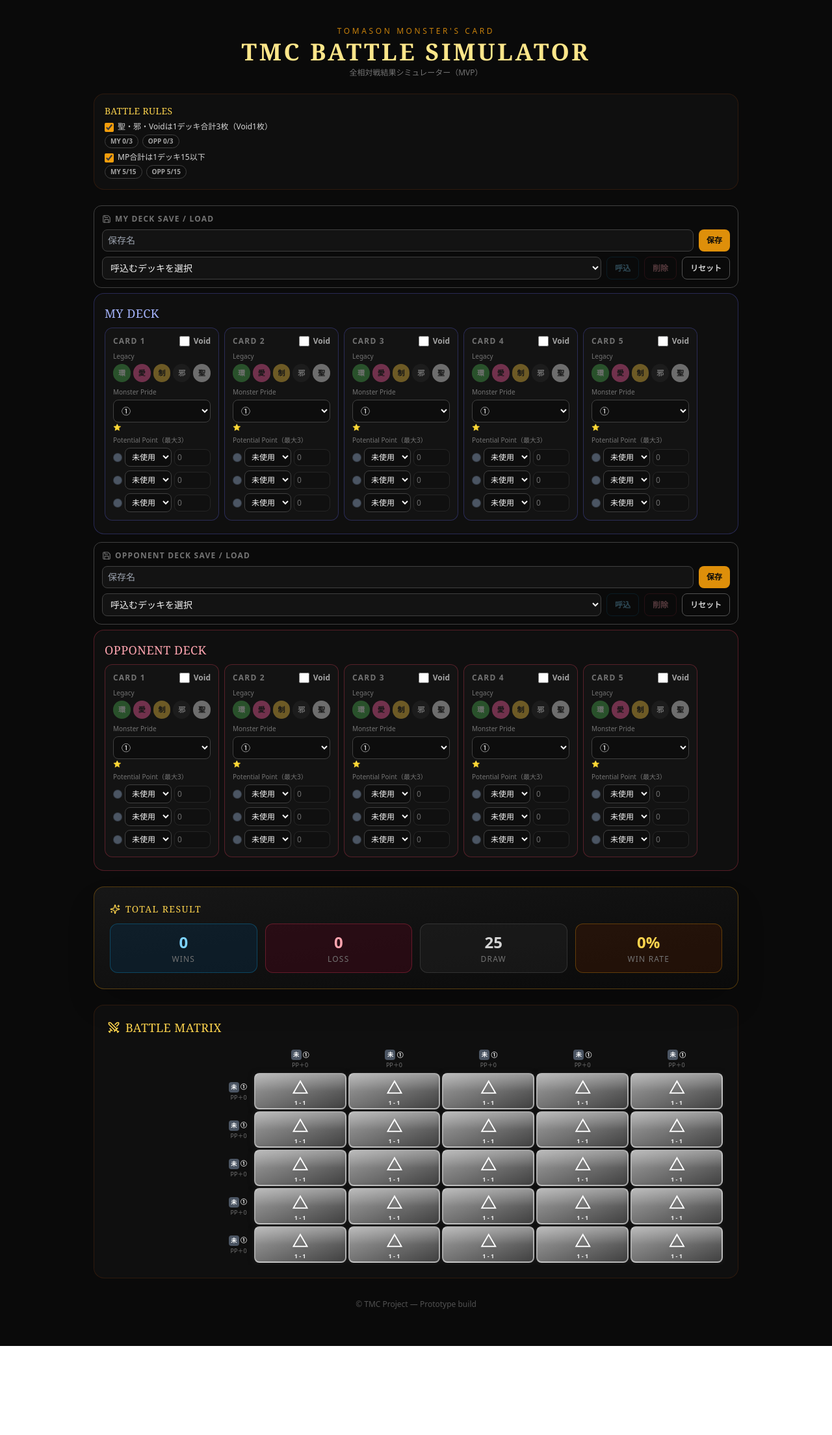
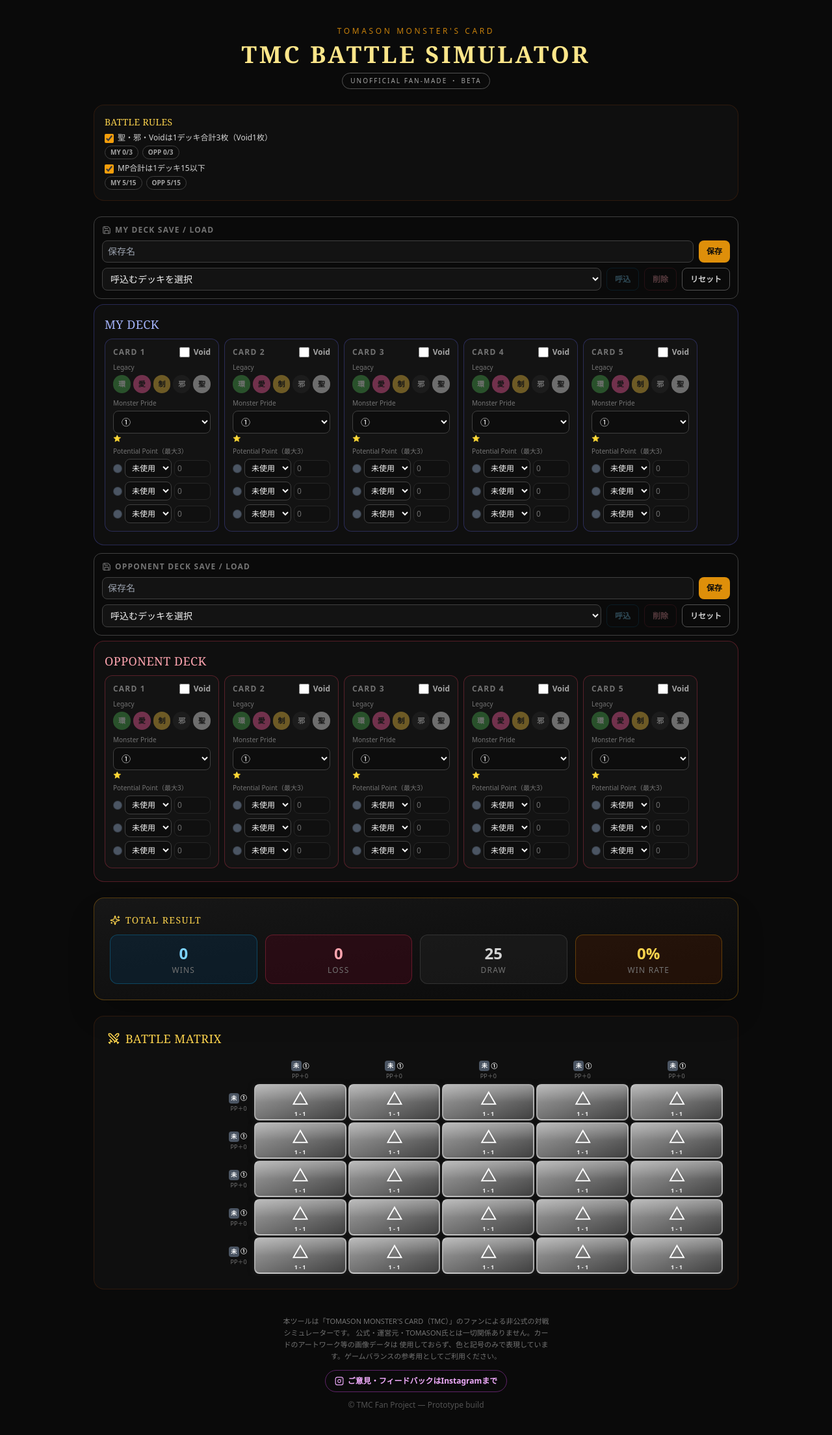
Before and after one commit to BayesR/tmc-battle-simulator, a React (Vite) app: page / in a window 1280 px wide. Shown: the top 2208 px of the page at 65% size. Before the commit the page ends 2071 px from the top, so only its background shows below. Built offline with nearby package versions, Linux system fonts and the light colour scheme.

Commit message:
add legacy-based default potential point mapping

```diff
--- a/src/App.jsx
+++ b/src/App.jsx
@@ -1,5 +1,8 @@
 import React, { useState, useMemo } from "react";
-import { Swords, Save, Sparkles } from "lucide-react";
+import { Swords, Save, Sparkles, Instagram } from "lucide-react";
+
+// フィードバック導線用リンク。★自分のInstagramアカウントURLに書き換えてください★
+const FEEDBACK_INSTAGRAM_URL = "https://www.instagram.com/_bayesr/";
 
 /* =========================================================================
  * TMC (TOMASON MONSTER'S CARD) BATTLE SIMULATOR — MVP
@@ -45,6 +48,15 @@
  * ここを変更すればボタン表示・バッジ表示すべてに反映される。
  * ----------------------------------------------------------------------- */
 const LEGACIES = ["環", "愛", "制", "邪", "聖"];
+
+// カードのLegacyを変更した際、Potential Pointの1枠目に自動セットするLegacy。
+// 邪だけは特別に3枠すべて（愛・制・環）を自動セットする（別途ハンドリング）。
+const AUTO_PP_LEGACY_MAP = {
+  環: "愛",
+  愛: "制",
+  制: "環",
+  聖: "邪",
+};
 
 // 記号 / 英語名 / テーマカラー（公式カラー）
 const LEGACY_INFO = {
@@ -300,7 +312,8 @@
 function CardInput({ card, index, onChange, panelBorder }) {
   // トップレベルの単純なフィールド更新（legacy / monsterPride / hasVoid）。
   // legacyに「邪」を選んだ場合は、Potential Pointへ自動的に愛・制・環をセットする。
-  // 邪以外のLegacyを選んだ場合は、Potential Pointを全て「未使用」にリセットする。
+  // 環→愛、愛→制、制→環、聖→邪 のように、それ以外のLegacyも1枠目にデフォルトのPP Legacyを自動セットする。
+  // 未選択（空欄）に戻した場合は、Potential Pointを全て「未使用」にリセットする。
   const handleFieldChange = (field, value) => {
     if (field === "legacy") {
       if (value === "邪") {
@@ -310,6 +323,18 @@
             { legacy: "愛", value: "" },
             { legacy: "制", value: "" },
             { legacy: "環", value: "" },
+          ],
+        });
+        return;
+      }
+      const defaultPPLegacy = AUTO_PP_LEGACY_MAP[value];
+      if (defaultPPLegacy) {
+        onChange(index, {
+          legacy: value,
+          potentialPoints: [
+            { legacy: defaultPPLegacy, value: "" },
+            createEmptyPotentialPoint(),
+            createEmptyPotentialPoint(),
           ],
         });
         return;
@@ -1000,12 +1025,14 @@
   return (
     <div className="min-h-screen bg-neutral-950 text-neutral-100">
       <div className="max-w-5xl mx-auto px-4 py-6 sm:py-10 space-y-6">
-        <header className="text-center space-y-1">
+        <header className="text-center space-y-2">
           <p className="text-xs tracking-[0.3em] text-amber-500/80">TOMASON MONSTER'S CARD</p>
           <h1 className="font-serif text-3xl sm:text-4xl font-bold tracking-widest text-amber-200">
             TMC BATTLE SIMULATOR
           </h1>
-          <p className="text-xs text-neutral-500">全相対戦結果シミュレーター（MVP）</p>
+          <span className="inline-block px-3 py-1 rounded-full border border-neutral-600 text-[10px] tracking-[0.2em] text-neutral-400">
+            UNOFFICIAL FAN-MADE ・ BETA
+          </span>
         </header>
 
         <RuleSettings rules={rules} onToggleRule={handleToggleRule} myDeck={myDeck} oppDeck={oppDeck} />
@@ -1043,8 +1070,22 @@
 
         <BattleMatrix myDeck={myDeck} oppDeck={oppDeck} matrix={matrix} />
 
-        <footer className="text-center text-xs text-neutral-600 pt-2 pb-4">
-          © TMC Project — Prototype build
+        <footer className="text-center pt-4 pb-4 space-y-3">
+          <p className="max-w-md mx-auto text-[11px] leading-relaxed text-neutral-500 px-4">
+            本ツールは「TOMASON MONSTER'S CARD（TMC）」のファンによる非公式の対戦シミュレーターです。
+            公式・運営元・TOMASON氏とは一切関係ありません。カードのアートワーク等の画像データは
+            使用しておらず、色と記号のみで表現しています。ゲームバランスの参考用としてご利用ください。
+          </p>
+          <a
+            href={FEEDBACK_INSTAGRAM_URL}
+            target="_blank"
+            rel="noopener noreferrer"
+            className="inline-flex items-center gap-1.5 px-3.5 py-2 rounded-full border border-fuchsia-500/40 text-fuchsia-300 text-xs font-semibold hover:bg-fuchsia-500/10 transition-colors"
+          >
+            <Instagram className="w-3.5 h-3.5" />
+            ご意見・フィードバックはInstagramまで
+          </a>
+          <p className="text-xs text-neutral-600">© TMC Fan Project — Prototype build</p>
         </footer>
       </div>
     </div>
```
